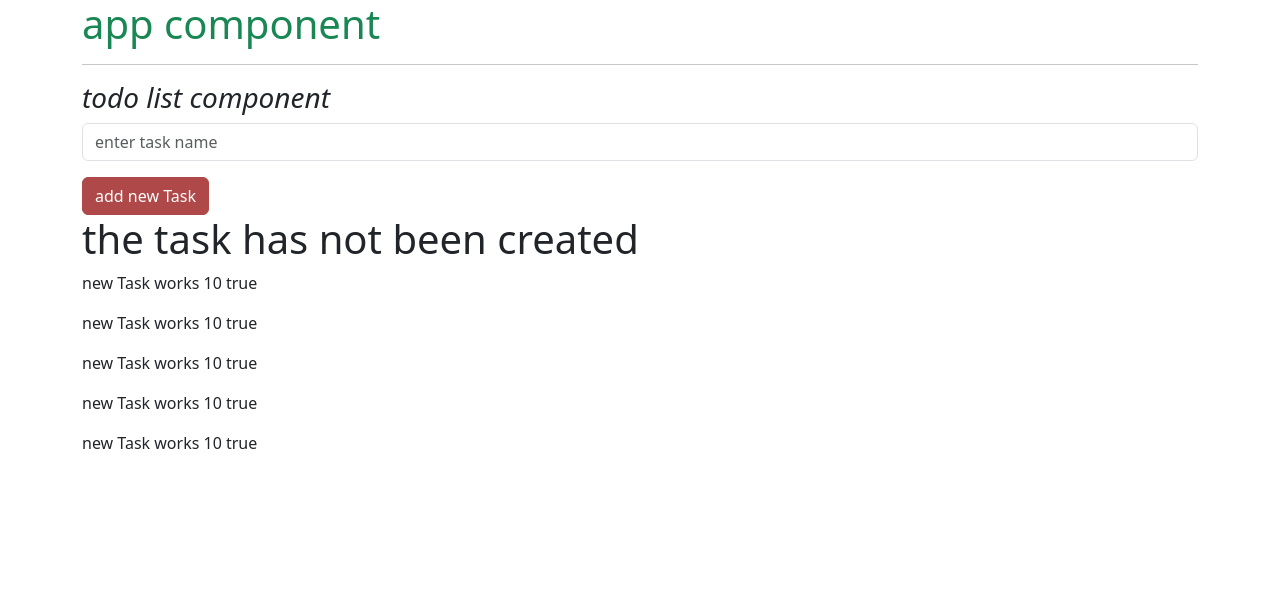
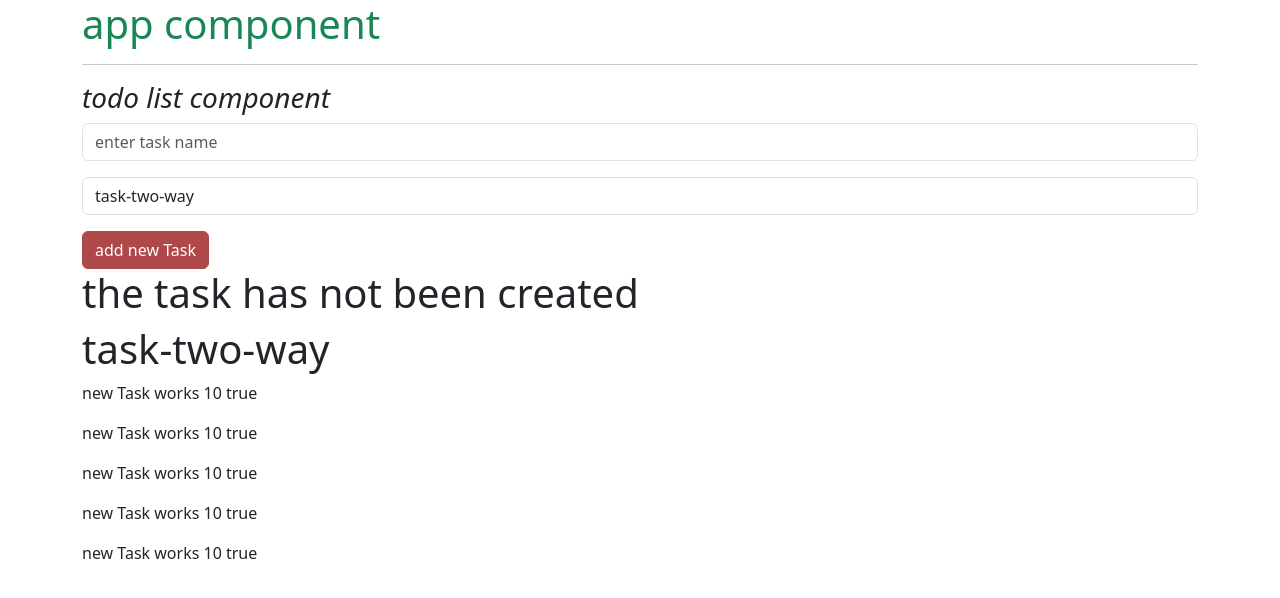
Before and after one commit to angular-codenight/season3, an Angular app: page / in a window 1280 px wide. Shown: the top 598 px of the page. Built offline with nearby package versions, Linux system fonts and the light colour scheme.

Commit message:
two-way data-binding

```diff
--- a/src/app/app.module.ts
+++ b/src/app/app.module.ts
@@ -4,6 +4,7 @@ import { BrowserModule } from '@angular/platform-browser';
 import { AppComponent } from './app.component';
 import {TodoListComponent} from "./todo-list/todo-list.component";
 import { TodoListItemComponent } from './todo-list/todo-list-item/todo-list-item.component';
+import {FormsModule} from "@angular/forms";
 
 @NgModule({
   declarations: [
@@ -12,7 +13,8 @@ import { TodoListItemComponent } from './todo-list/todo-list-item/todo-list-item
     TodoListItemComponent
   ],
   imports: [
-    BrowserModule
+    BrowserModule,
+    FormsModule
   ],
   providers: [],
   bootstrap: [AppComponent]
--- a/src/app/todo-list/todo-list.component.html
+++ b/src/app/todo-list/todo-list.component.html
@@ -13,11 +13,13 @@
 <!--<div app-todo-list-item></div>-->
 <!--==========================class=================-->
 <input class="form-control mb-3" placeholder="enter task name" (input)="changeTaskName($event)">
+<input class="form-control mb-3" placeholder="two-way data-binding" [(ngModel)]="newTaskTwoWay" >
 <button class="btn btn-success"
         [disabled]="!isAllowNewTask()"
         [class.btn-danger]="isDanger"
 (click)="addNewTask()">add new Task</button>
-<h1>{{newTask}}</h1>
+<h1>{{taskCreated}}</h1>
+<h1>{{newTaskTwoWay}}</h1>
 <h1 [class.d-none]="!showNewTask">{{newTask}}</h1>
 <div class="app-todo-list-item"></div>
 <div class="app-todo-list-item"></div>
--- a/src/app/todo-list/todo-list.component.ts
+++ b/src/app/todo-list/todo-list.component.ts
@@ -17,8 +17,10 @@ import {Component} from "@angular/core";
 export class TodoListComponent{
   allowNewTask=false;
   isDanger=false;
-  newTask= 'the task has not been created';
+  taskCreated= 'the task has not been created';
   showNewTask=false;
+  newTask='';
+  newTaskTwoWay='task-two-way';
   constructor() {
     setTimeout(()=>{
       this.allowNewTask=true;
@@ -31,7 +33,7 @@ export class TodoListComponent{
   }
 
   addNewTask(){
-    this.newTask='task created';
+    this.taskCreated='task created';
     this.showNewTask=true;
   }
 
```
